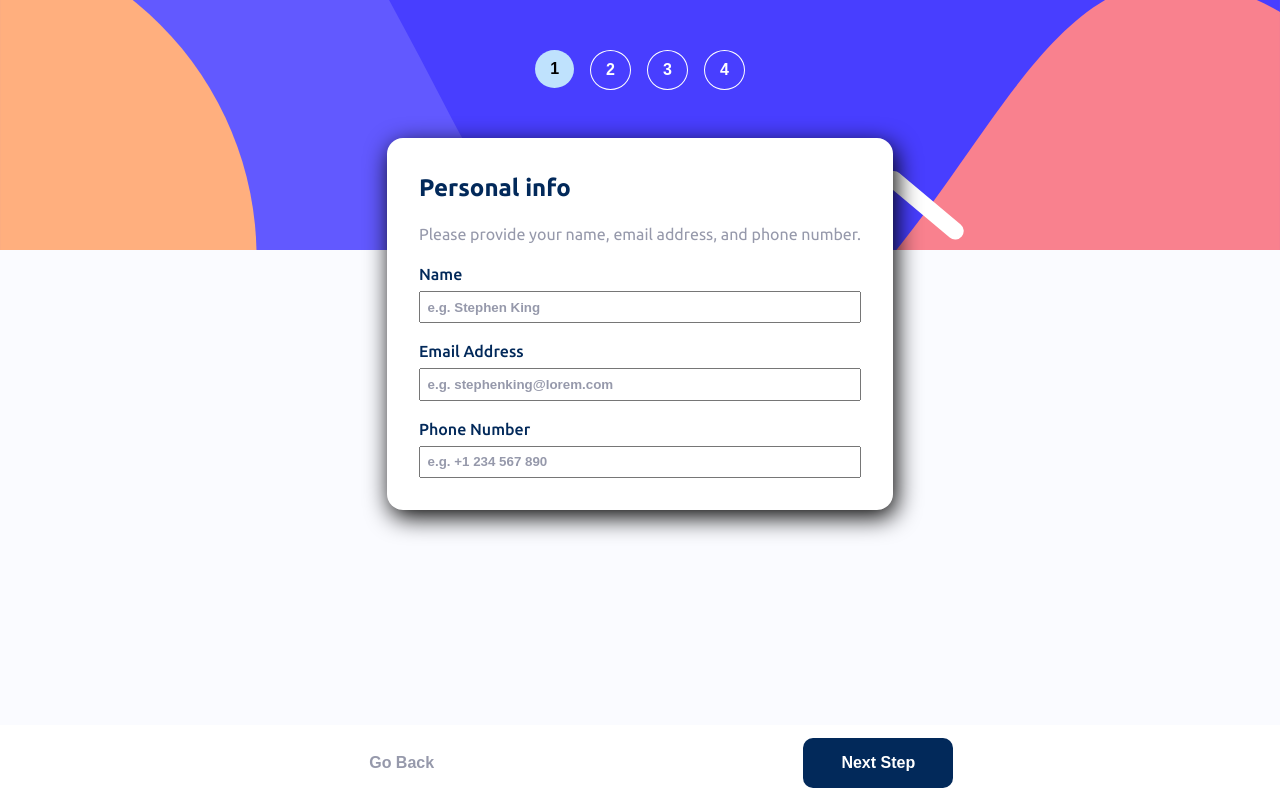
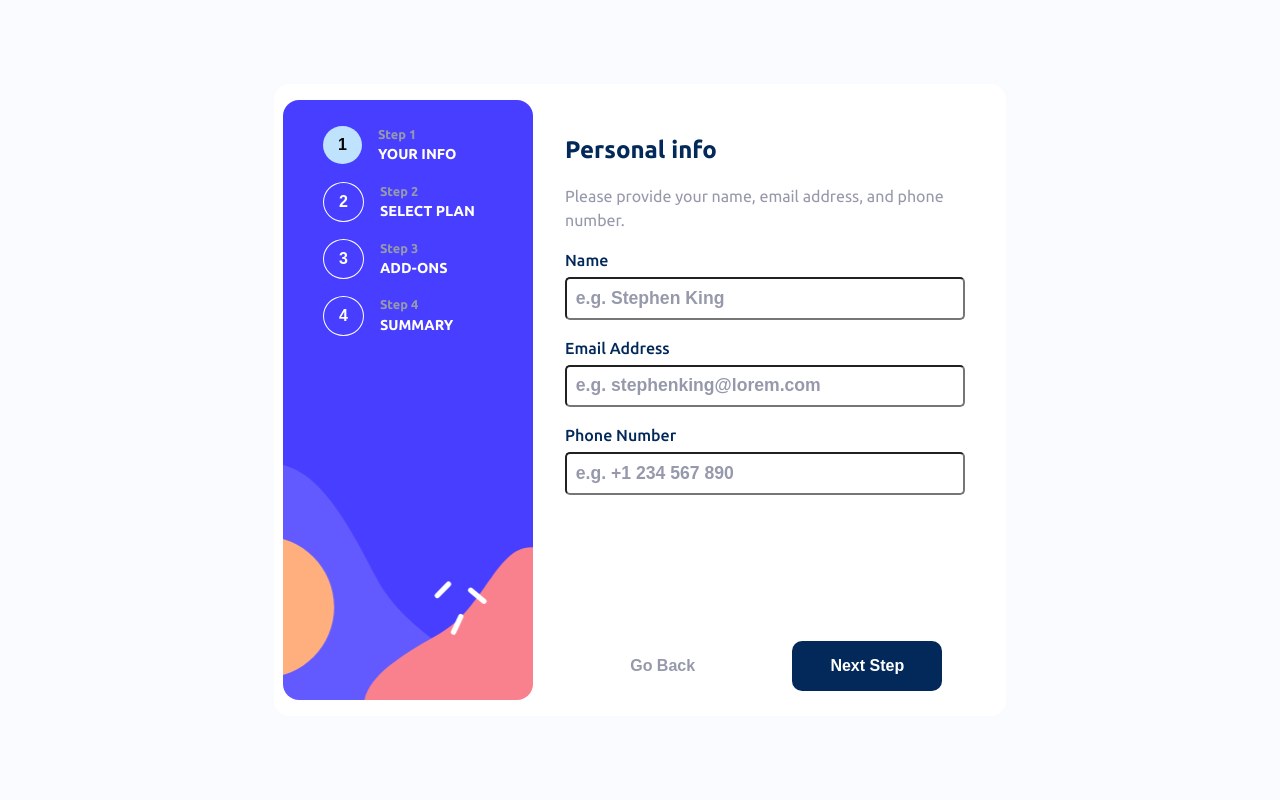
Before and after one commit to Helbindi/multi-step-form, a React (Vite) app: page / in a window 1280 px wide. Built offline with nearby package versions, Linux system fonts and the light colour scheme.

Commit message:
functional mobile/desktop layout. need to work on summary and confirmation page.

```diff
--- a/src/App.jsx
+++ b/src/App.jsx
@@ -3,6 +3,7 @@ import "./index.css";
 import PersonInfo from "./components/PersonInfo";
 import Plans from "./components/Plans";
 import AddOns from "./components/AddOns";
+import Summary from "./components/Summary";
 
 function App() {
   const [formData, setFormData] = useState({
@@ -69,19 +70,39 @@ function App() {
   useEffect(() => {
     console.log(formData);
   }, [formData]);
-
-  useEffect(() => {
-    console.log(current);
-  }, [current]);
   return (
     <div className="main-container">
       {/* Track all data using Object? */}
       {/* Display all form steps and highlight current */}
       <div className="form-nav">
+        <div className="steps">
           <button className={current === 1 ? "active" : ""}>1</button>
+          <div className="step">
+            <h3>Step 1</h3>
+            <p>Your Info</p>
+          </div>
+        </div>
+        <div className="steps">
           <button className={current === 2 ? "active" : ""}>2</button>
+          <div className="step">
+            <h3>Step 2</h3>
+            <p>Select Plan</p>
+          </div>
+        </div>
+        <div className="steps">
           <button className={current === 3 ? "active" : ""}>3</button>
+          <div className="step">
+            <h3>Step 3</h3>
+            <p>Add-Ons</p>
+          </div>
+        </div>
+        <div className="steps">
           <button className={current === 4 ? "active" : ""}>4</button>
+          <div className="step">
+            <h3>Step 4</h3>
+            <p>Summary</p>
+          </div>
+        </div>
       </div>
 
       {/*
@@ -110,19 +131,23 @@ function App() {
         {current === 3 && (
           <AddOns formData={formData} setFormData={setFormData} />
         )}
+        {current === 4 && (
+          <Summary formData={formData} setCurrent={setCurrent} />
+        )}
+      </form>
+
       <div className="btn-group">
         <button className="btn back" onClick={(e) => handleBack(e)}>
           Go Back
         </button>
         {current === 4 ? (
-            <button className="btn">Submit</button>
+          <button className="btn">Confirm</button>
         ) : (
           <button className="btn" onClick={(e) => handleNext(e)}>
             Next Step
           </button>
         )}
       </div>
-      </form>
     </div>
   );
 }
--- /dev/null
+++ b/src/components/Summary.jsx
@@ -0,0 +1,30 @@
+import React from "react";
+import FormContent from "./FormContent";
+
+function Summary({ formData, setCurrent }) {
+  const title = "Finishing Up";
+  const desc = "Double-check everything looks OK before confirming.";
+
+  function handleClick(e) {
+    e.preventDefault();
+    setCurrent(2);
+  }
+  return (
+    <FormContent title={title} desc={desc}>
+      <div className="summary">
+        <div className="summary-plan">
+          <p>{`${formData.planType} (${formData.planCycle}) `}</p>
+          <p>
+            ${formData.planPrice}/
+            {formData.planCycle === "monthly" ? "mo" : "yr"}
+          </p>
+          <p className="change-plan" onClick={(e) => handleClick(e)}>
+            Change
+          </p>
+        </div>
+      </div>
+    </FormContent>
+  );
+}
+
+export default Summary;
--- a/src/index.css
+++ b/src/index.css
@@ -32,6 +32,8 @@ body {
   margin: 0;
   min-width: 320px;
   min-height: 100vh;
+  background-color: var(--alabaster-clr);
+  position: relative;
 }
 
 p,
@@ -40,9 +42,8 @@ h2 {
 }
 
 .main-container {
-  background-color: var(--alabaster-clr);
-  min-height: 100vh;
-  position: relative;
+  display: flex;
+  flex-direction: column;
 }
 
 /* Form Nav CSS */
@@ -78,6 +79,10 @@ h2 {
   border: none !important;
 }
 
+.step {
+  display: none;
+}
+
 /* Form */
 .form-content {
   display: flex;
@@ -106,6 +111,7 @@ form {
   align-items: center;
   padding: 1em;
   padding-bottom: 8em;
+  z-index: 10;
 }
 
 .btn-group {
@@ -113,6 +119,7 @@ form {
   bottom: 0;
   width: 100%;
   height: 75px;
+  z-index: 20;
 
   display: flex;
   flex-direction: row;
@@ -153,6 +160,11 @@ form {
   outline: none;
   height: 2.5;
   padding: 0.5em;
+
+  font-size: 1.1rem;
+  color: var(--purple-blue-clr);
+  font-weight: var(--font-wt-700);
+  border-radius: 5px;
 }
 
 .info input::placeholder {
@@ -227,3 +239,121 @@ form {
 input {
   cursor: pointer;
 }
+
+/* Summary CSS */
+.summary {
+  padding: 1em;
+  border-radius: 10px;
+  background-color: var(--alabaster-clr);
+}
+
+.summary-plan {
+  display: flex;
+  flex-direction: row;
+  align-items: center;
+  justify-content: space-between;
+  padding: 0 1em 1em 1em;
+  font-weight: var(--font-wt-700);
+  position: relative;
+}
+
+.change-plan {
+  cursor: pointer;
+  position: absolute;
+  bottom: -5px;
+  left: 16px;
+  font-size: 0.8rem;
+  border-bottom: 2px solid var(--cool-gray-clr);
+}
+
+.summary-plan p::first-letter {
+  text-transform: uppercase;
+}
+
+@media screen and (min-width: 768px) {
+  body {
+    display: flex;
+    align-items: center;
+    justify-content: center;
+  }
+
+  .main-container {
+    display: grid;
+    align-items: center;
+    justify-content: center;
+    grid-template-areas:
+      "nav form"
+      "nav btns";
+
+    height: 600px;
+    width: 700px;
+    padding: 1em;
+    border-radius: 1em;
+    background-color: var(--white-clr);
+  }
+
+  .form-nav {
+    grid-area: nav;
+    position: initial;
+    height: 100%;
+    width: 100%;
+    min-width: 250px;
+    padding-top: 0;
+    border-radius: 1em;
+    color: var(--white-clr);
+
+    flex-direction: column;
+    justify-content: flex-start;
+
+    background-image: url("/src/assets/images/bg-sidebar-desktop.svg");
+  }
+
+  .steps {
+    margin-left: 40px;
+    display: flex;
+    flex-direction: row;
+    align-items: center;
+    gap: 1em;
+  }
+
+  .steps:first-of-type {
+    margin-top: 25px;
+  }
+
+  .step h3 {
+    margin: 0;
+    font-size: 0.8rem;
+    color: var(--cool-gray-clr);
+  }
+
+  .step p {
+    font-size: 0.9rem;
+    font-weight: var(--font-wt-700);
+    text-transform: uppercase;
+  }
+
+  .step {
+    display: block;
+  }
+
+  form {
+    grid-area: form;
+    padding-bottom: 0;
+    height: 100%;
+    padding: 0;
+  }
+
+  .form-content {
+    margin-top: 0;
+    border-radius: 0;
+    box-shadow: none;
+    height: 450px;
+    width: 400px;
+  }
+
+  .btn-group {
+    grid-area: btns;
+    max-height: 50px;
+    position: initial;
+  }
+}
```
Lines whose indentation alone changed are shown as unchanged.
